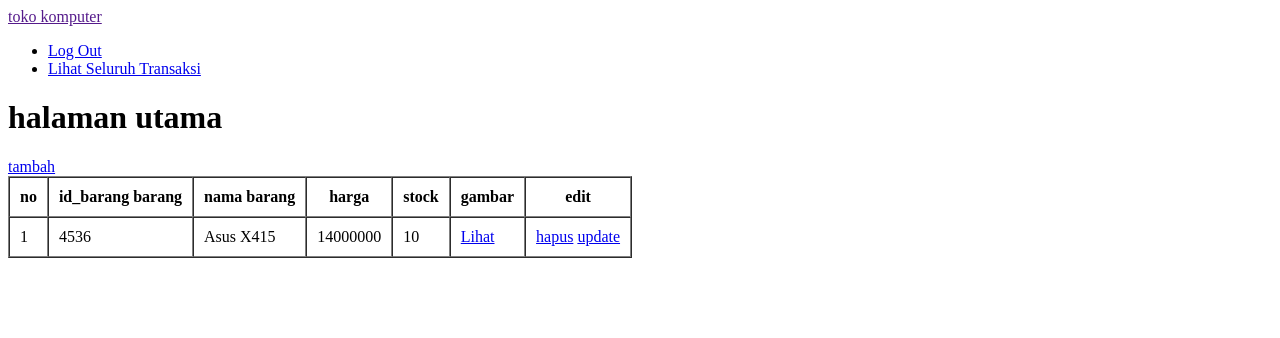
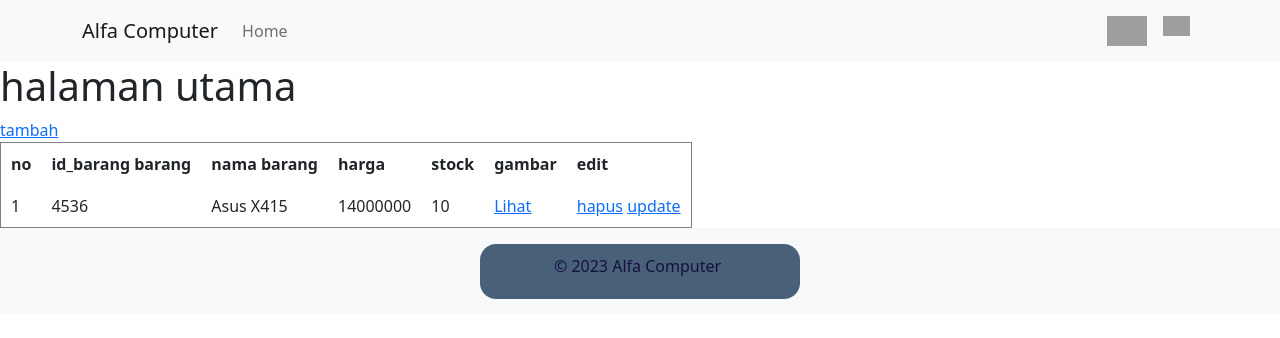
Before and after one commit to A1-kelompok-4/project-akhir, a PHP site: page /karyawan.php in a window 1280 px wide. Shown: the top 338 px of the page. Run offline with PHP 8.4, Linux system fonts and the light colour scheme; data comes from the database, SQL or seed files in the repository; grey boxes are pictures that could not be loaded.

Commit message:
menambahkan syntax baru

```diff
--- a/about.php
+++ b/about.php
@@ -4,7 +4,7 @@
   <title>About Us - Alfa Computer</title>
   <meta name="viewport" content="width=device-width, initial-scale=1">
   <link rel="stylesheet" href="https://cdnjs.cloudflare.com/ajax/libs/twitter-bootstrap/5.2.0/css/bootstrap.min.css">
-  <link rel="stylesheet" href="css/style.css" />
+  <link rel="stylesheet" href="CSS/style.css" />
 </head>
 <body>
   <header>
--- a/index.php
+++ b/index.php
@@ -21,7 +21,7 @@ if( !isset($_SESSION['nama']) ){
   <link rel="stylesheet" href="https://cdnjs.cloudflare.com/ajax/libs/twitter-bootstrap/5.2.0/css/bootstrap.min.css">
   <link rel="stylesheet" href="https://cdn.datatables.net/1.13.4/css/dataTables.bootstrap5.min.css">
   <link rel="stylesheet" href="https://unpkg.com/swiper/swiper-bundle.min.css" />
-  <link rel="stylesheet" href="css/style.css" />
+  <link rel="stylesheet" href="CSS/style.css" />
   <style>
 	footer {
     position: relative;
--- a/karyawan.php
+++ b/karyawan.php
@@ -6,23 +6,51 @@ $result =mysqli_query($conn, $query);
 ?>
 
 <html>
+<link rel="stylesheet" href="https://cdnjs.cloudflare.com/ajax/libs/twitter-bootstrap/5.2.0/css/bootstrap.min.css">
+<style>
+    footer div.container {
+    width: 25%;
+    padding: 10px 10px 5px 5px;
+    background-color: rgb(72, 97, 120);
+    color: rgb(20, 16, 65);
+    border-radius: 16px;
+}
+</style>
     <body>
     <header>
-        <nav>
-            <div class="wrapper">
-                <div class="logo"><a href="">toko komputer</a></div>
-                <div class="menu">
-                    <ul>
-                        <!-- <li><a href="#home">home</a></li>
-                        <li><a href="about.php">about</a></li>
-                        <li><a href="barang.php">barang</a></li> -->
-                        <!-- <li><a href="partners.html">partners</a></li> -->
-                        <li><a href="logout.php"> Log Out </a></li>
-                        <li><a href="transaksi.php">Lihat Seluruh Transaksi</a></li>
-                    </ul>
-                </div>
-            </div>
-        </nav>
+    <nav class="navbar navbar-expand-lg navbar-light bg-light">
+      <div class="container">
+        <a class="navbar-brand" href="#">Alfa Computer</a>
+        <button class="navbar-toggler" type="button" data-bs-toggle="collapse" data-bs-target="#navbarNav" aria-controls="navbarNav" aria-expanded="false" aria-label="Toggle navigation">
+          <span class="navbar-toggler-icon"></span>
+        </button>
+
+        <div class="collapse navbar-collapse" id="navbarNav">
+        <ul class="navbar-nav mr-3">
+        <li class="nav-item">
+            <a class="nav-link" href="karyawan.php">Home</a>
+        </li>
+    </ul>
+    <ul class="navbar-nav ms-auto justify-content-end">
+  <li class="nav-item">
+    <a class="nav-link" href="transaksi.php">
+      <img src="https://cdn1.iconfinder.com/data/icons/business-management-and-growth-21/64/1051-128.png" alt="Logo Riwayat Transaksi" style="height: 30px; width: auto;">
+    </a>
+  </li>
+  <li class="nav-item">
+    <a class="nav-link" href="logout.php">
+      <img src="https://cdn2.iconfinder.com/data/icons/user-interface-line-38/24/Untitled-5-11-128.png" alt="Logo Logout" style="height: 20px; width: auto;">
+    </a>
+  </li>
+</ul>
+
+</div>
+</div>
+
+
+        </div>
+      </div>
+    </nav>
     </header>
         <h1>halaman utama</h1>
         <a href="tambah.php">tambah</a>
@@ -62,5 +90,9 @@ $result =mysqli_query($conn, $query);
             <?php $i++?>
             <?php }?>
         </table>
+        <footer class="bg-light py-3">
+            <div class="container">
+            <p style="text-align: center;">&copy; 2023 Alfa Computer</p>
+        </footer>
     </body>
 </html>
--- a/products.php
+++ b/products.php
@@ -14,7 +14,7 @@ session_start();
   <meta name="viewport" content="width=device-width, initial-scale=1">
   <link rel="stylesheet" href="https://cdnjs.cloudflare.com/ajax/libs/twitter-bootstrap/5.2.0/css/bootstrap.min.css">
   <link rel="stylesheet" href="https://cdn.datatables.net/1.13.4/css/dataTables.bootstrap5.min.css">
-  <link rel="stylesheet" href="css/style.css" />
+  <link rel="stylesheet" href="CSS/style.css" />
 </head>
 <body>
   <header>
```
Also changed, not shown: admin.php (+41 -5 lines).
